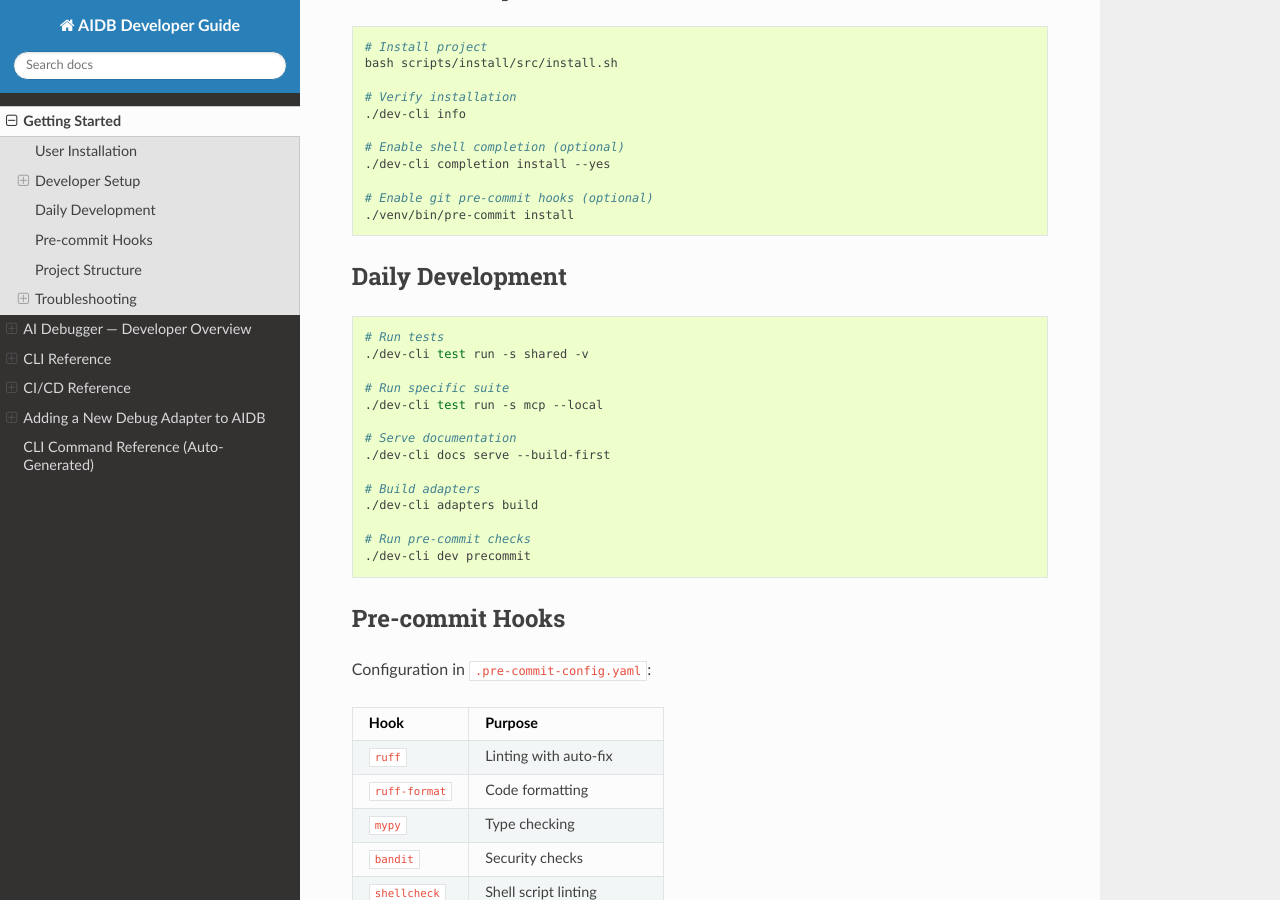
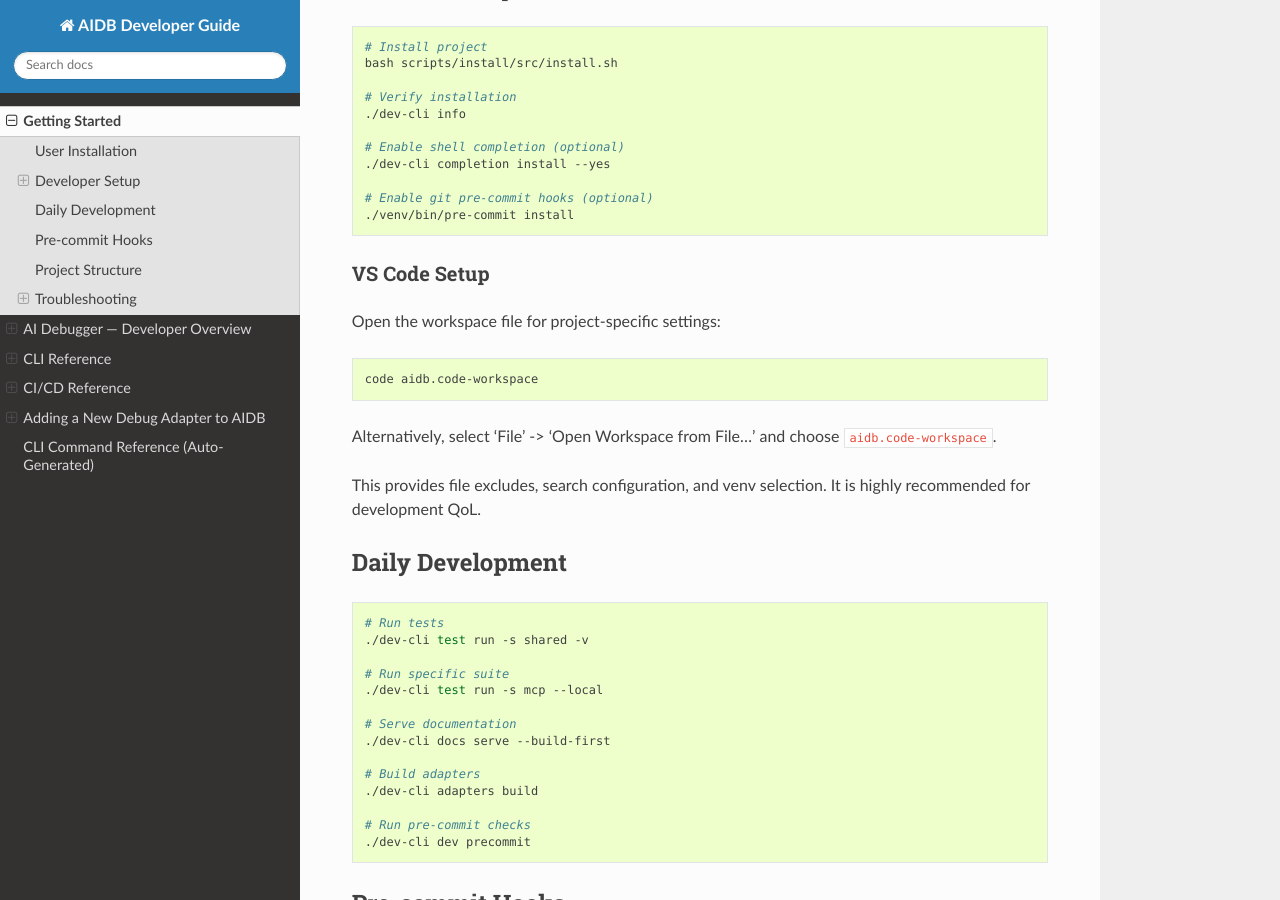
Before and after one commit to ai-debugger-inc/aidb, a Sphinx documentation site: the page built from docs/developer-guide/getting-started.md, in a window 1280 px wide and 900 px high, scrolled down 702 px. Built offline with Sphinx 7.4.7 and the Read the Docs theme 3.1.0, drawn with Linux system fonts in a browser that asks for light colours; pages that are not in the unit, such as notebooks, are missing from menus.

Commit message:
refactor(vscode): move shared settings to workspace file
  - Add aidb.code-workspace with universal project settings
  - Gitignore .vscode/settings.json for machine-specific overrides
  - Document VS Code setup in developer getting-started guide

````diff
--- a/docs/developer-guide/getting-started.md
+++ b/docs/developer-guide/getting-started.md
@@ -38,6 +38,18 @@ bash scripts/install/src/install.sh
 # Enable git pre-commit hooks (optional)
 ./venv/bin/pre-commit install
 ```
+
+### VS Code Setup
+
+Open the workspace file for project-specific settings:
+
+```bash
+code aidb.code-workspace
+```
+
+Alternatively, select 'File' -> 'Open Workspace from File...' and choose `aidb.code-workspace`.
+
+This provides file excludes, search configuration, and venv selection. It is highly recommended for development QoL.
 
 ## Daily Development
 
````
Also changed, not shown: 2 other files.
